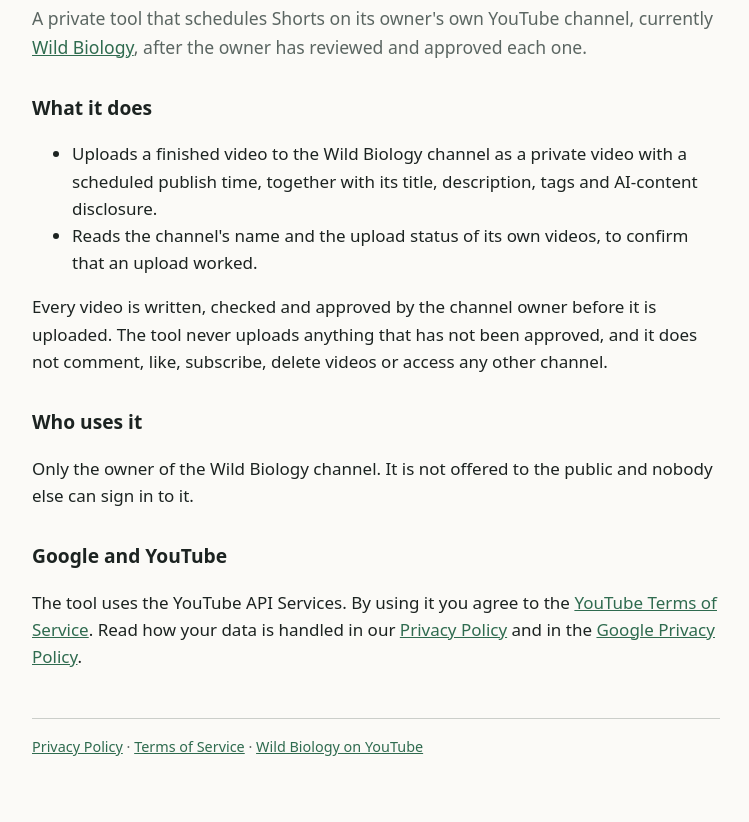
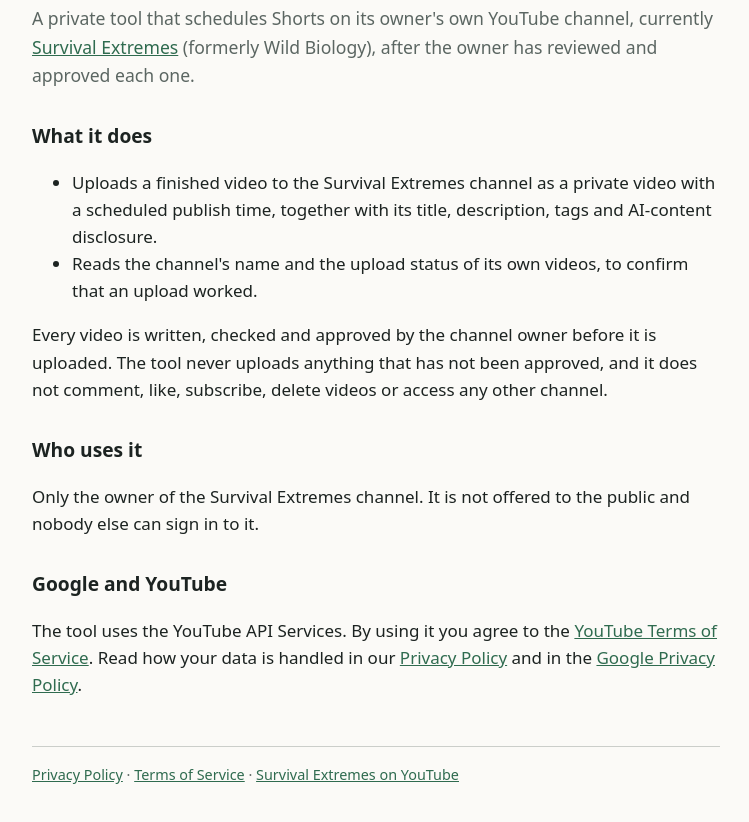
Before and after one commit to upload-scheduler/upload-scheduler.github.io, a plain HTML site: page index.html in a window 1280 px wide. Shown: the part 90-912 px from the top of the page, without its empty margins (264-1013 px from the left). Drawn offline with Linux system fonts and the light colour scheme.

Commit message:
Point the site at the renamed channel, Survival Extremes
The YouTube channel was renamed from Wild Biology to Survival Extremes
on 15 Nov 2026 (handle @survival.extremes). The homepage, privacy policy
and terms now name and link the new channel and note the former name.

Co-Authored-By: Claude Opus 5.5 <noreply@anthropic.com>
Claude-Session: https://claude.ai/code/session_01KBQ6eFaTcE6fG2GC2itd2C

```diff
--- a/index.html
+++ b/index.html
@@ -4,29 +4,29 @@
 <meta charset="utf-8">
 <meta name="viewport" content="width=device-width, initial-scale=1">
 <title>Upload Scheduler</title>
-<meta name="description" content="Upload Scheduler schedules its owner's reviewed Shorts on their own YouTube channel, currently Wild Biology.">
+<meta name="description" content="Upload Scheduler schedules its owner's reviewed Shorts on their own YouTube channel, currently Survival Extremes.">
 <link rel="stylesheet" href="style.css">
 </head>
 <body>
 <main>
 <h1>Upload Scheduler</h1>
-<p class="lead">A private tool that schedules Shorts on its owner's own YouTube channel, currently <a href="https://www.youtube.com/@wild-biology">Wild Biology</a>, after the owner has reviewed and approved each one.</p>
+<p class="lead">A private tool that schedules Shorts on its owner's own YouTube channel, currently <a href="https://www.youtube.com/@survival.extremes">Survival Extremes</a> (formerly Wild Biology), after the owner has reviewed and approved each one.</p>
 
 <h2>What it does</h2>
 <ul>
-<li>Uploads a finished video to the Wild Biology channel as a private video with a scheduled publish time, together with its title, description, tags and AI-content disclosure.</li>
+<li>Uploads a finished video to the Survival Extremes channel as a private video with a scheduled publish time, together with its title, description, tags and AI-content disclosure.</li>
 <li>Reads the channel's name and the upload status of its own videos, to confirm that an upload worked.</li>
 </ul>
 <p>Every video is written, checked and approved by the channel owner before it is uploaded. The tool never uploads anything that has not been approved, and it does not comment, like, subscribe, delete videos or access any other channel.</p>
 
 <h2>Who uses it</h2>
-<p>Only the owner of the Wild Biology channel. It is not offered to the public and nobody else can sign in to it.</p>
+<p>Only the owner of the Survival Extremes channel. It is not offered to the public and nobody else can sign in to it.</p>
 
 <h2>Google and YouTube</h2>
 <p>The tool uses the YouTube API Services. By using it you agree to the <a href="https://www.youtube.com/t/terms">YouTube Terms of Service</a>. Read how your data is handled in our <a href="privacy.html">Privacy Policy</a> and in the <a href="https://policies.google.com/privacy">Google Privacy Policy</a>.</p>
 
 <footer>
-<a href="privacy.html">Privacy Policy</a> · <a href="terms.html">Terms of Service</a> · <a href="https://www.youtube.com/@wild-biology">Wild Biology on YouTube</a>
+<a href="privacy.html">Privacy Policy</a> · <a href="terms.html">Terms of Service</a> · <a href="https://www.youtube.com/@survival.extremes">Survival Extremes on YouTube</a>
 </footer>
 </main>
 </body>
```
Also changed, not shown: privacy.html (+1 -1 lines), terms.html (+1 -1 lines).
